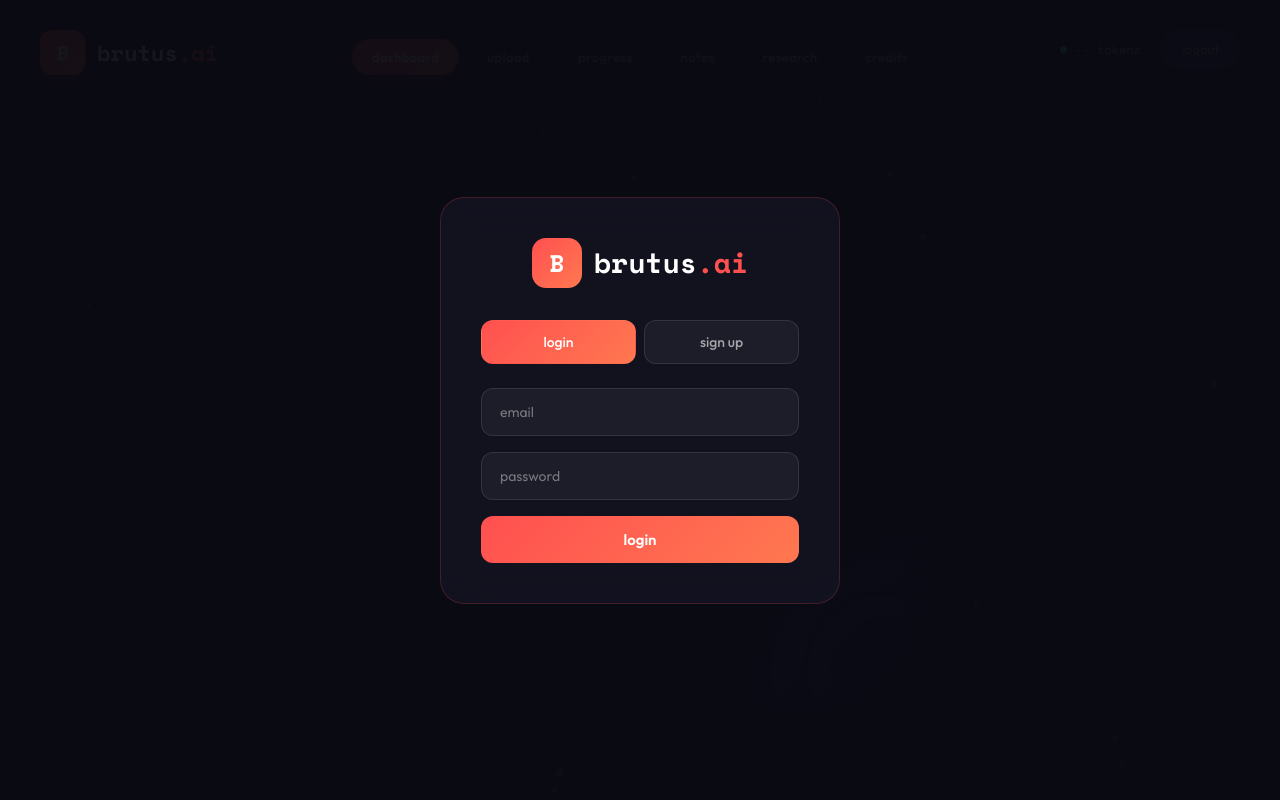
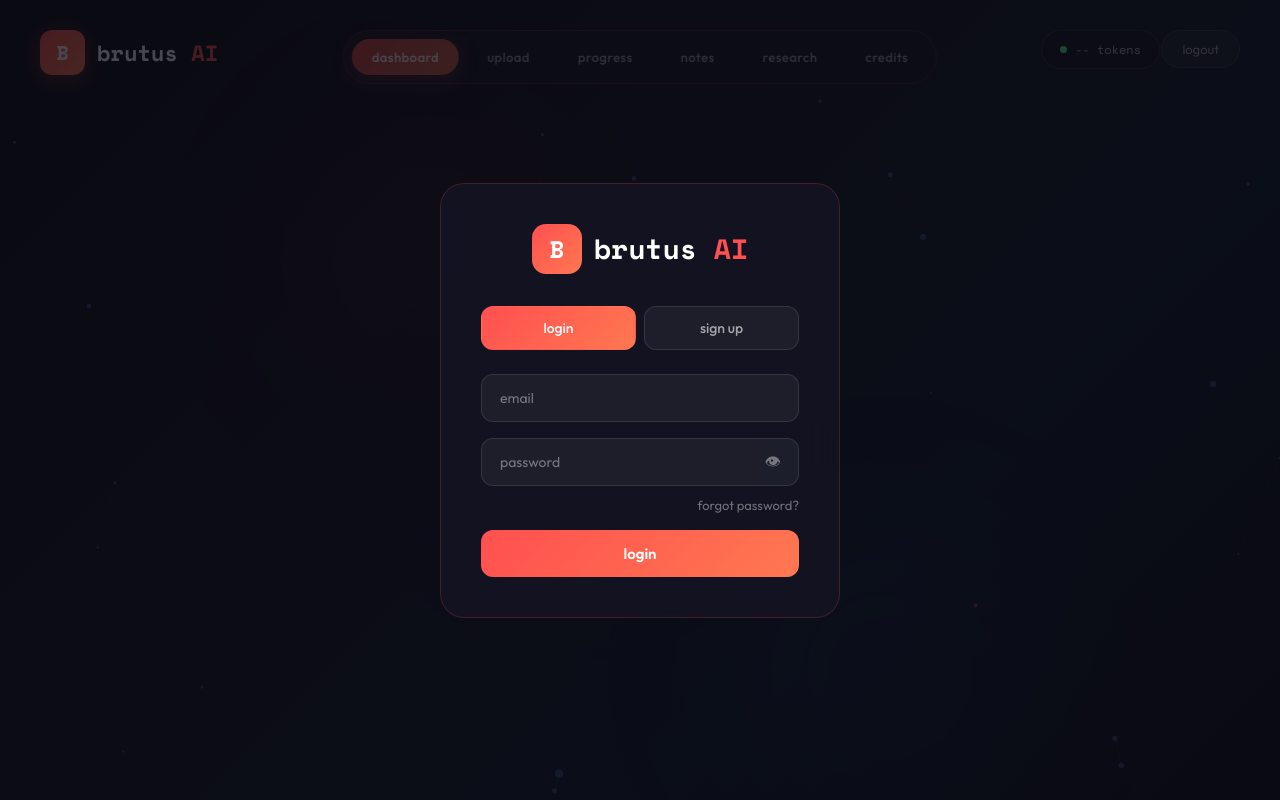
Before and after one commit to TurnkeyIsaiah/Brutus, a plain HTML site: page frontend/index.html in a window 1280 px wide. Drawn offline with nearby package versions, Linux system fonts and the light colour scheme.

Commit message:
fix: update index.html auth modal - branding, forgot password, password toggle, neural canvas visibility

```diff
--- a/frontend/index.html
+++ b/frontend/index.html
@@ -104,7 +104,7 @@
             left: 0;
             width: 100%;
             height: 100%;
-            background: rgba(10, 10, 18, 0.95);
+            background: rgba(10, 10, 18, 0.75);
             display: flex;
             align-items: center;
             justify-content: center;
@@ -239,6 +239,19 @@
             transform: translateY(-2px);
             box-shadow: 0 8px 24px rgba(255, 80, 80, 0.3);
         }
+
+        .password-wrap { position: relative; }
+        .password-wrap .auth-input { padding-right: 48px; }
+        .toggle-pw {
+            position: absolute; right: 14px; top: 50%;
+            transform: translateY(-50%);
+            background: none; border: none; cursor: pointer;
+            color: rgba(255,255,255,0.4); font-size: 16px; padding: 4px; line-height: 1;
+        }
+        .toggle-pw:hover { color: rgba(255,255,255,0.8); }
+        .forgot-link { text-align: right; margin-top: -8px; }
+        .forgot-link a { font-size: 13px; color: rgba(255,255,255,0.4); text-decoration: none; }
+        .forgot-link a:hover { color: #ff5050; }
 
         .auth-btn:disabled {
             opacity: 0.6;
@@ -1123,7 +1136,7 @@
         <div class="auth-container">
             <div class="auth-logo">
                 <div class="auth-logo-icon">B</div>
-                <div class="auth-logo-text">brutus<span>.ai</span></div>
+                <div class="auth-logo-text">brutus <span>AI</span></div>
             </div>
 
             <div class="auth-tabs">
@@ -1136,7 +1149,11 @@
             <!-- Login Form -->
             <form class="auth-form" id="login-form">
                 <input type="email" class="auth-input" placeholder="email" required id="login-email">
-                <input type="password" class="auth-input" placeholder="password" required id="login-password">
+                <div class="password-wrap">
+                    <input type="password" class="auth-input" placeholder="password" required id="login-password">
+                    <button type="button" class="toggle-pw" id="toggle-login-pw" aria-label="show password">👁</button>
+                </div>
+                <div class="forgot-link"><a href="forgot-password.html">forgot password?</a></div>
                 <button type="submit" class="auth-btn" id="login-btn">login</button>
             </form>
 
@@ -1153,7 +1170,7 @@
     <!-- Logo -->
     <div class="logo">
         <div class="logo-icon">B</div>
-        <div class="logo-text">brutus<span>.ai</span></div>
+        <div class="logo-text">brutus <span>AI</span></div>
     </div>
 
     <!-- Token Balance Badge -->
@@ -1565,6 +1582,14 @@
         const loginForm = document.getElementById('login-form');
         const signupForm = document.getElementById('signup-form');
 
+        // Password toggle
+        document.getElementById('toggle-login-pw').addEventListener('click', () => {
+            const pw = document.getElementById('login-password');
+            const btn = document.getElementById('toggle-login-pw');
+            if (pw.type === 'password') { pw.type = 'text'; btn.textContent = '🙈'; }
+            else { pw.type = 'password'; btn.textContent = '👁'; }
+        });
+
         // Tab switching
         document.querySelectorAll('.auth-tab').forEach(tab => {
             tab.addEventListener('click', () => {
```
